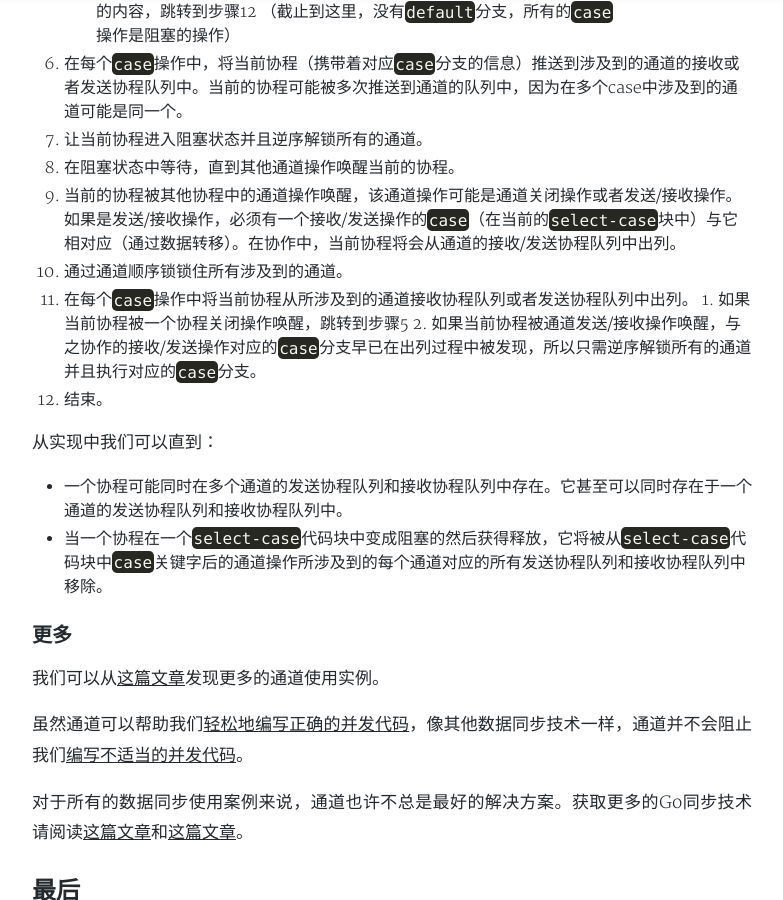
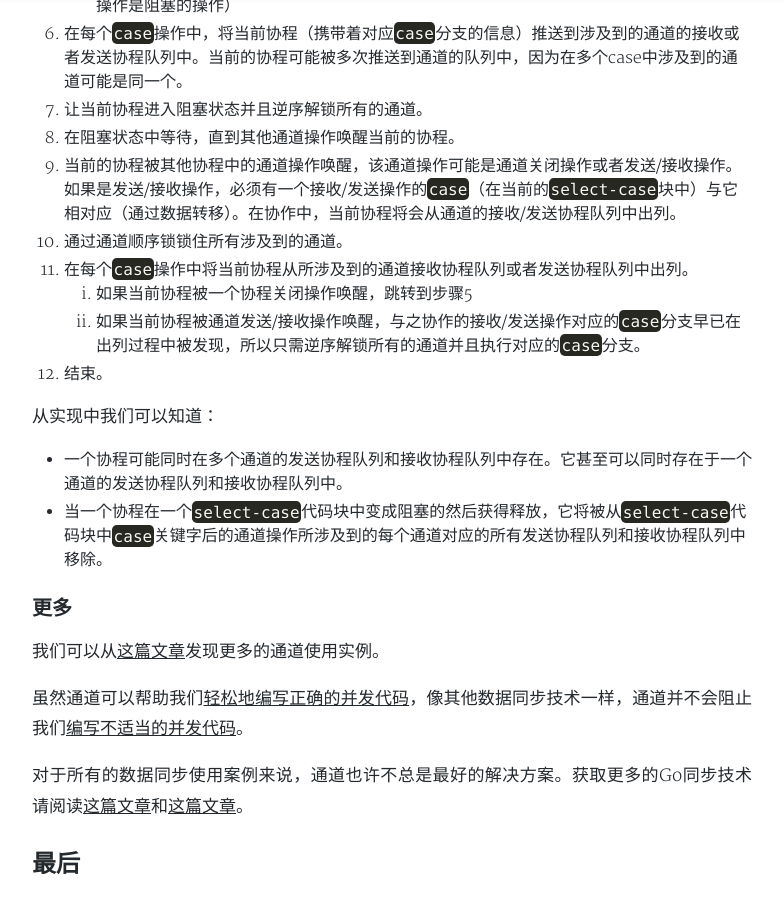
Before and after one commit to pyihe/pyihe.github.io, a Jekyll site: the page built from _posts/2020-06-24-Go Channels.md, in a window 1280 px wide and 900 px high, scrolled down 14414 px. Shown: the whole window, without its empty margins (248-1031 px from the left). Built offline with Jekyll 4.4.1, drawn with Linux system fonts in a browser that asks for light colours; nearby versions of some CDN libraries; comment, search, counter and statistics services are not loaded; a style sheet for code colours, icons or effects is not loaded; some of the changed text lies outside the part shown.

Commit message:
fix typo

```diff
--- a/_posts/2020-06-24-Go Channels.md
+++ b/_posts/2020-06-24-Go Channels.md
@@ -26,8 +26,7 @@
 
 ### 通道介绍
 
-Rob Pike提出的一个关于并发编程的建议是：**不要（让计算机指令）通过共享内存来通信，而是（让它们）通过通信来共享内存（通过通道）**。（在Go
-语言编程中，我们可以将每个指令视为一个协程）
+Rob Pike提出的一个关于并发编程的建议是：**不要（让计算机指令）通过共享内存来通信，而是（让它们）通过通信来共享内存（通过通道）**。（在Go语言编程中，我们可以将每个指令视为一个协程）
 
 通过共享内存通信和通过通信来共享内存是并发编程中的两种不同的编程方式。当协程通过通信来共享内存时，我们使用传统的并发同步技术来保护共享的内存避免数据竞争，比如互斥锁。我们可以使用通道来实现通过通信的方式共享内存。
 
@@ -163,14 +162,14 @@
 
 上面已经提到过，在当前协程中，一旦一个非空的通道被关闭，再向其发送数据将会造成运行时panic。请注意，向一个已关闭的通道发送数据被视为一次**非阻塞操作**
 
-<u>**通道操作情形C：** 当一个协程尝试关闭一个非空且未关闭的通道</u>，一旦该程获得了该通道的锁，以下两个步骤都会按照下面的顺序被执行：
+**通道操作情形C：** <u>当一个协程尝试关闭一个非空且未关闭的通道</u>，一旦该程获得了该通道的锁，以下两个步骤都会按照下面的顺序被执行：
 
    1. 如果通道的接收协程队列不是空的，在这种情况下，通道的数据缓冲区必须是空的，在通道接收协程队列中的所有协程将会被一个接一个的移除，每个协程都将会收到一个通道元素类型的零值并且被恢复到运行状态。
    2. 如果通道的发送协程队列不是空的，在发送协程队列中的所有协程将会被一个接一个的移除，每个协程都将会造成一个panic，因为它们向一个已关闭的通道发送数据。这就是为什么我们应该避免相同的通道上同时发生的发送和关闭操作。实际上，在同时发生的发送和关闭操作中产生了数据竞争。
 
 注意：在一个通道关闭之后，已经被推送到通道数据缓冲区中的数据仍然在那儿。请详细阅读紧接着的情形D解释。
 
-<u>**通道操作情形D：** 在非空通道关闭后，该通道上的通道接收操作（译者注：从该通道接收数据的操作）将永远不会阻塞</u>。该通道数据缓冲区中的数据仍然可以被接收，附随的第二个可选的布尔返回值仍然为`true`。一旦数据缓冲区中的所有数据被取出和接收，无数个通道元素类型的零值将会被任何该通道接收操作对应的通道所接收。正如上面提到的，通道接收操作可选的第二个返回结果是一个无类型的布尔值，它暗示着接收操作的第一个返回值是否是在通道关闭之前发送的。如果第二个返回结果为`false`，此时接收操作的第一个返回值一定是通道元素类型的零值。
+**通道操作情形D：** <u>在非空通道关闭后，该通道上的通道接收操作（译者注：从该通道接收数据的操作）将永远不会阻塞</u>。该通道数据缓冲区中的数据仍然可以被接收，附随的第二个可选的布尔返回值仍然为`true`。一旦数据缓冲区中的所有数据被取出和接收，无数个通道元素类型的零值将会被任何该通道接收操作对应的通道所接收。正如上面提到的，通道接收操作可选的第二个返回结果是一个无类型的布尔值，它暗示着接收操作的第一个返回值是否是在通道关闭之前发送的。如果第二个返回结果为`false`，此时接收操作的第一个返回值一定是通道元素类型的零值。
 
 知道什么是阻塞和非阻塞的通道发送或者接收操作对理解接下来将要介绍的`select`控制语句块很重要。
 
@@ -459,11 +458,11 @@
    9. 当前的协程被其他协程中的通道操作唤醒，该通道操作可能是通道关闭操作或者发送/接收操作。如果是发送/接收操作，必须有一个接收/发送操作的`case`（在当前的`select-case`块中）与它相对应（通过数据转移）。在协作中，当前协程将会从通道的接收/发送协程队列中出列。
    10. 通过通道顺序锁锁住所有涉及到的通道。
    11. 在每个`case`操作中将当前协程从所涉及到的通道接收协程队列或者发送协程队列中出列。
-      1. 如果当前协程被一个协程关闭操作唤醒，跳转到步骤5
-      2. 如果当前协程被通道发送/接收操作唤醒，与之协作的接收/发送操作对应的`case`分支早已在出列过程中被发现，所以只需逆序解锁所有的通道并且执行对应的`case`分支。
+       1. 如果当前协程被一个协程关闭操作唤醒，跳转到步骤5
+       2. 如果当前协程被通道发送/接收操作唤醒，与之协作的接收/发送操作对应的`case`分支早已在出列过程中被发现，所以只需逆序解锁所有的通道并且执行对应的`case`分支。
    12. 结束。
 
-从实现中我们可以直到：
+从实现中我们可以知道：
 
    * 一个协程可能同时在多个通道的发送协程队列和接收协程队列中存在。它甚至可以同时存在于一个通道的发送协程队列和接收协程队列中。
    * 当一个协程在一个`select-case`代码块中变成阻塞的然后获得释放，它将被从`select-case`代码块中`case`关键字后的通道操作所涉及到的每个通道对应的所有发送协程队列和接收协程队列中移除。
```
